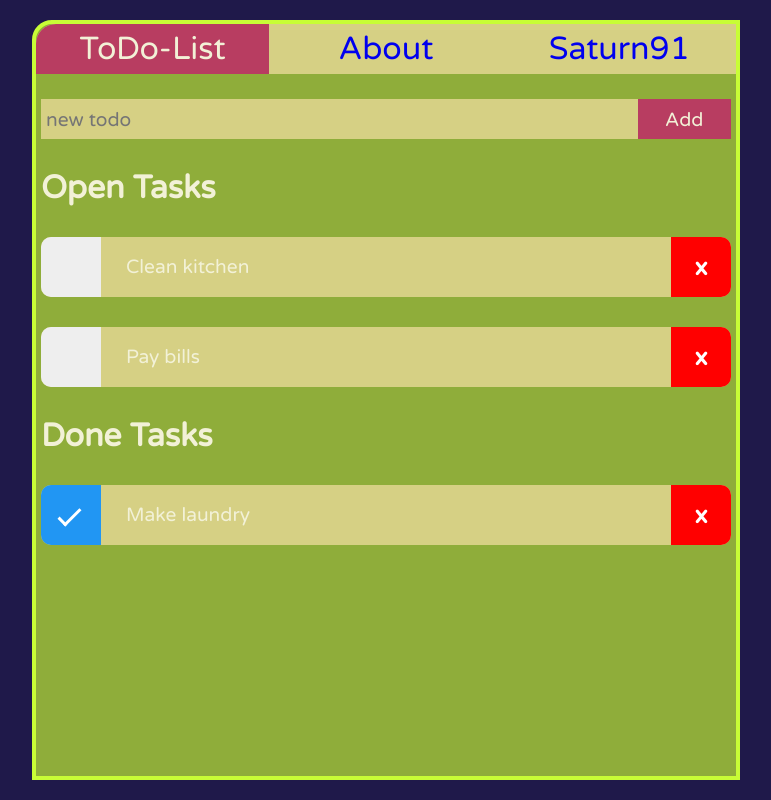
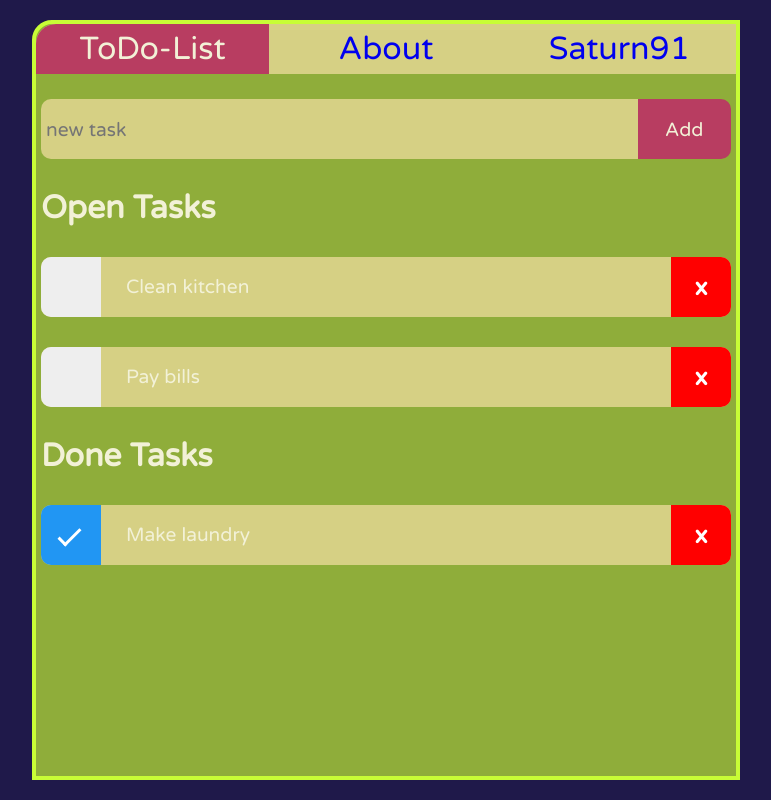
Before and after one commit to Saturn91/cas-fe-angular-recap-exercise, an Angular app: page /todos in a window 1280 px wide. Shown: the whole page, without its empty margins (254-1025 px from the left). Built offline with nearby package versions, Linux system fonts and the light colour scheme.

Commit message:
[EDIT] CSS

```diff
--- a/src/app/to-do-manager/add-new-to-do/add-new-to-do.component.html
+++ b/src/app/to-do-manager/add-new-to-do/add-new-to-do.component.html
@@ -3,7 +3,7 @@
     class='todoInput'
     type='text'
     formControlName="description"
-    placeholder='new todo'
+    placeholder='new task'
   />
   <button
     class='addToDoBtn'
--- a/src/app/to-do-manager/add-new-to-do/add-new-to-do.component.scss
+++ b/src/app/to-do-manager/add-new-to-do/add-new-to-do.component.scss
@@ -5,6 +5,8 @@
   width: 70%;
   height: 30px;
   padding: 5px;
+  border-top-left-radius: 10px;
+  border-bottom-left-radius: 10px;
 }
 
 .addToDoBtn {
@@ -14,6 +16,8 @@
   padding: 5px;
   width: calc(30% - 10px);
   border-style: none;
+  border-top-right-radius: 10px;
+  border-bottom-right-radius: 10px;
 }
 
 .addToDoBtn:hover {
@@ -24,10 +28,12 @@
   .todoInput {
     width: 85%;
     font-size: 1.2rem;
+    height: 50px;
   }
 
   .addToDoBtn {
     width: calc(15% - 10px);
     font-size: 1.2rem;
+    height: 60px;
   }
 }
```
